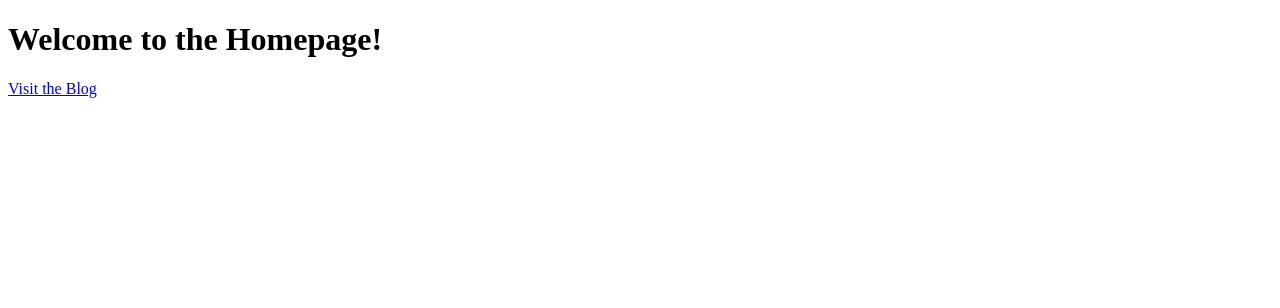
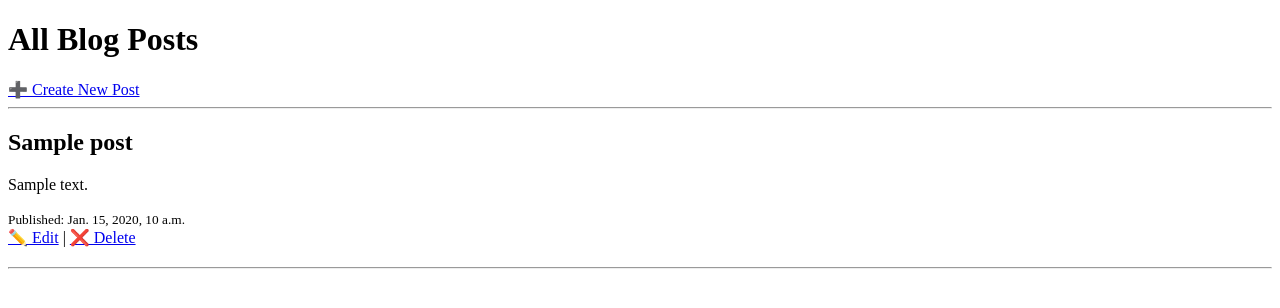
Before and after one commit to iamPrashanta/python-django-blog, a Django app: template blog/templates/blog/home.html in a window 1280 px wide. Shown: the top 308 px of the page. Run offline with Django 5.2, Linux system fonts and the light colour scheme; the template is opened without the code that fills it: most values are stand-ins (such as "Sample title", 1, 10 or a date in 2020).

Commit message:
code updated for blog post

```diff
--- a/blog/templates/blog/home.html
+++ b/blog/templates/blog/home.html
@@ -1,13 +1,23 @@
 <!DOCTYPE html>
 <html>
-
 <head>
-    <title>Django Home</title>
+    <title>Blog Home</title>
 </head>
-
 <body>
-    <h1>Welcome to the Homepage!</h1>
-    <a href="/blog/">Visit the Blog</a>
+    <h1>All Blog Posts</h1>
+    <a href="{% url 'create_post' %}">➕ Create New Post</a>
+    <hr>
+    {% for post in posts %}
+        <div style="margin-bottom: 20px;">
+            <h2>{{ post.title }}</h2>
+            <p>{{ post.content|linebreaks }}</p>
+            <small>Published: {{ post.published_at }}</small><br>
+            <a href="{% url 'update_post' post.id %}">✏️ Edit</a> |
+            <a href="{% url 'delete_post' post.id %}" onclick="return confirm('Delete this post?')">❌ Delete</a>
+        </div>
+        <hr>
+    {% empty %}
+        <p>No posts yet.</p>
+    {% endfor %}
 </body>
-
 </html>
--- a/blog/urls.py
+++ b/blog/urls.py
@@ -2,5 +2,8 @@ from django.urls import path
 from . import views
 
 urlpatterns = [
-    path('', views.home, name='blog-home'),
+    path('', views.homepage, name='home'),
+    path('create/', views.create_post, name='create_post'),
+    path('update/<int:id>/', views.update_post, name='update_post'),
+    path('delete/<int:id>/', views.delete_post, name='delete_post'),
 ]
--- a/mysite/urls.py
+++ b/mysite/urls.py
@@ -17,11 +17,11 @@ Including another URLconf
 from django.contrib import admin
 from django.urls import path, include
 from django.shortcuts import redirect
-from blog.views import home
+from blog.views import homepage
 
 urlpatterns = [
     # path('', lambda request: redirect('blog/', permanent=False)),
-    path('', home),
+    path('', homepage),
     path('admin/', admin.site.urls),
     path('blog/', include('blog.urls')),
 ]
```
Also changed, not shown: blog/forms.py (added, +7 -0 lines), blog/templates/blog/form.html (added, +18 -0 lines), blog/views.py (+35 -3 lines).
